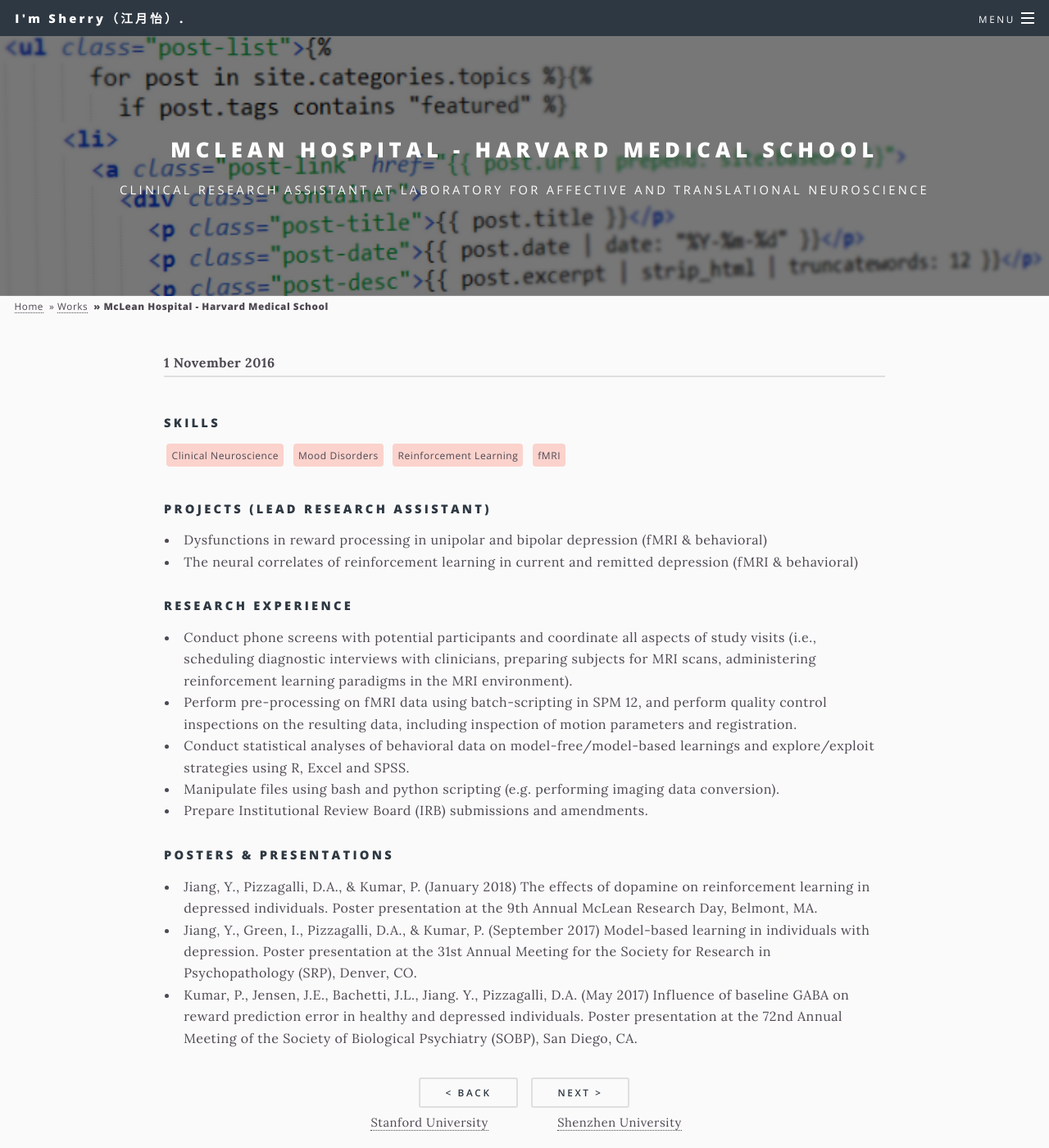
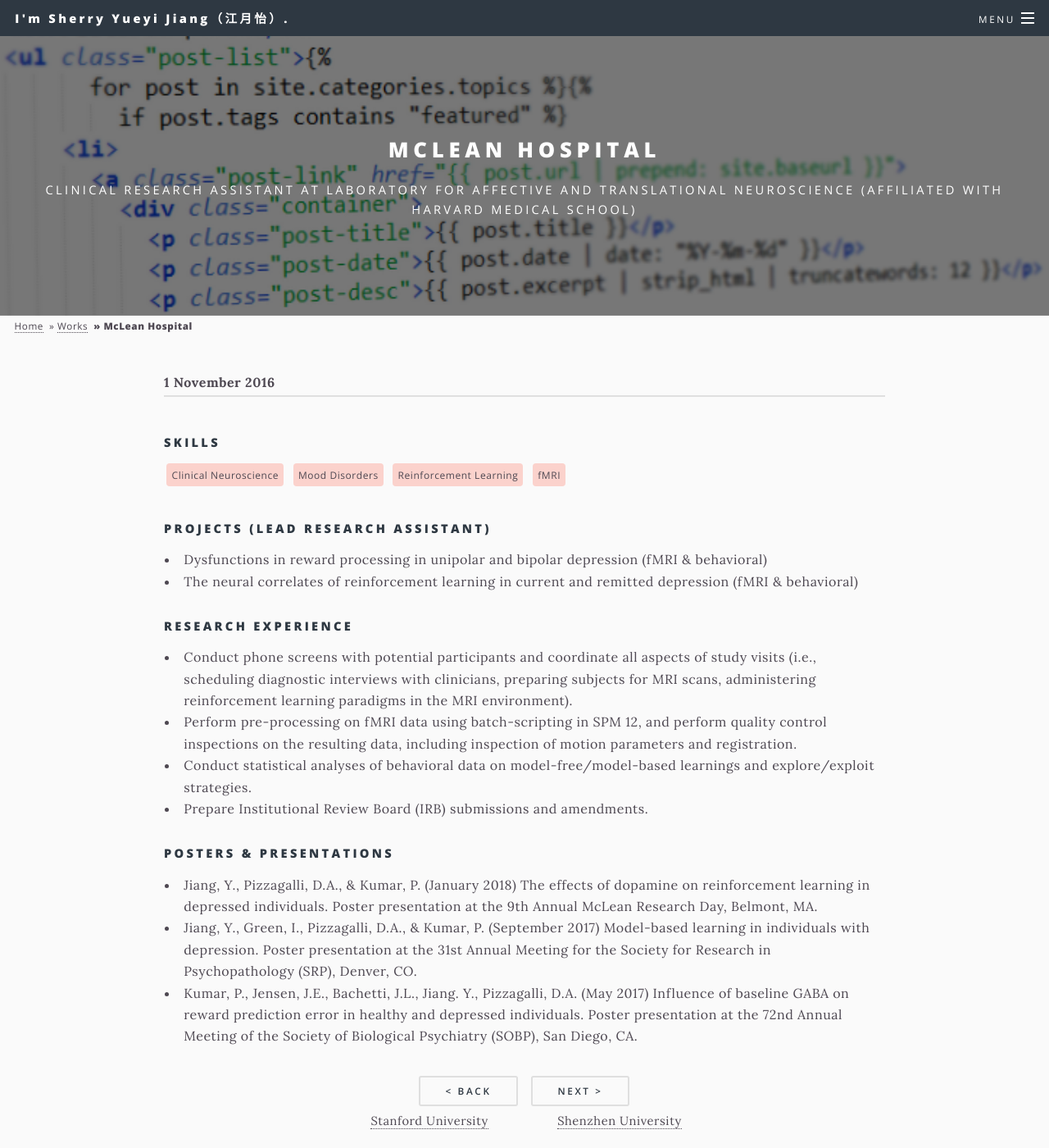
Before and after one commit to jyysherry/jyysherry.github.io, a Jekyll site: the page built from _posts/2016-11-01-mclean-hospital-harvard-medical-school.md, in a window 1280 px wide and 1400 px high. Shown: the whole window at 82% size. Built offline with Jekyll 4.4.1, drawn with Linux system fonts in a browser that asks for light colours.

Commit message:
Update site

```diff
--- a/_config.yml
+++ b/_config.yml
@@ -11,8 +11,8 @@
 # (Using that method instead of site.owner, in case your posts get cloned with your repo.)
 
 # Site settings
-title: I'm Sherry（江月怡）.
-description: I am a researcher. Nice to meet you!
+title: I'm Sherry Yueyi Jiang（江月怡）.
+description: I am a researcher and a serious tea lover. Nice to meet you!
 owner:
   name: Sherry Yueyi Jiang # or company name
   url: "https://sherry-jyy.com" # your URL
--- a/_pages/topics.html
+++ b/_pages/topics.html
@@ -1,9 +1,9 @@
 ---
 key: 2
-title: About me
+title: Blog
 permalink: /topics/
 options: fullwidth
-excerpt: Get into my mind.
+excerpt: Being out of school for almost three years, I'm on a mission to discover my next great adventure (grad school), starting with my personal blogs and check it out.
 image: pic01.jpg
 background-image: pic01.jpg
 ---
--- a/_pages/works.html
+++ b/_pages/works.html
@@ -2,7 +2,7 @@
 key: 1
 title: Works
 permalink: /works/
-excerpt: What I do for work.
+excerpt: I've been lucky to be a part of a few fantasitic research groups spanning bioinformatics and cognitive psychology in the Philadelphia Area, neuroeconomics in Shenzhen (China), clinical neuroscience in the Boston Area, and human computer interaction in the Bay Area .
 image: pic02.jpg
 background-image: pic02.jpg
 ---
--- a/_posts/2016-11-01-mclean-hospital-harvard-medical-school.md
+++ b/_posts/2016-11-01-mclean-hospital-harvard-medical-school.md
@@ -1,7 +1,7 @@
 ---
 priority: 0.6
-title: McLean Hospital - Harvard Medical School
-excerpt: Clinical Research Assistant at Laboratory for Affective and Translational Neuroscience
+title: McLean Hospital
+excerpt: Clinical Research Assistant at Laboratory for Affective and Translational Neuroscience (Affiliated with Harvard Medical School)
 categories: works
 background-image: works-sample.png
 tags:
@@ -19,8 +19,7 @@ tags:
 #### Research Experience
 -	Conduct phone screens with potential participants and coordinate all aspects of study visits (i.e., scheduling diagnostic interviews with clinicians, preparing subjects for MRI scans, administering reinforcement learning paradigms in the MRI environment).
 -	Perform pre-processing on fMRI data using batch-scripting in SPM 12, and perform quality control inspections on the resulting data, including inspection of motion parameters and registration.
--	Conduct statistical analyses of behavioral data on model-free/model-based learnings and explore/exploit strategies using R, Excel and SPSS.
--	Manipulate files using bash and python scripting (e.g. performing imaging data conversion).
+-	Conduct statistical analyses of behavioral data on model-free/model-based learnings and explore/exploit strategies.
 -	Prepare Institutional Review Board (IRB) submissions and amendments.
 
 #### Posters & Presentations
```
Also changed, not shown: _posts/2016-02-01-shenzhen-university.md (+1 -2 lines).
